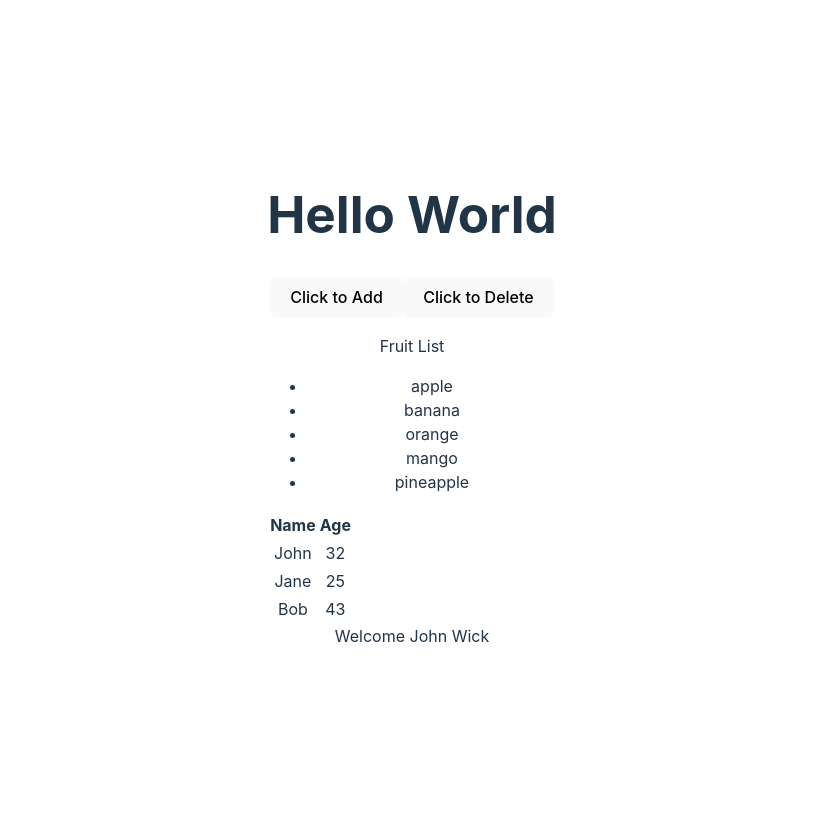
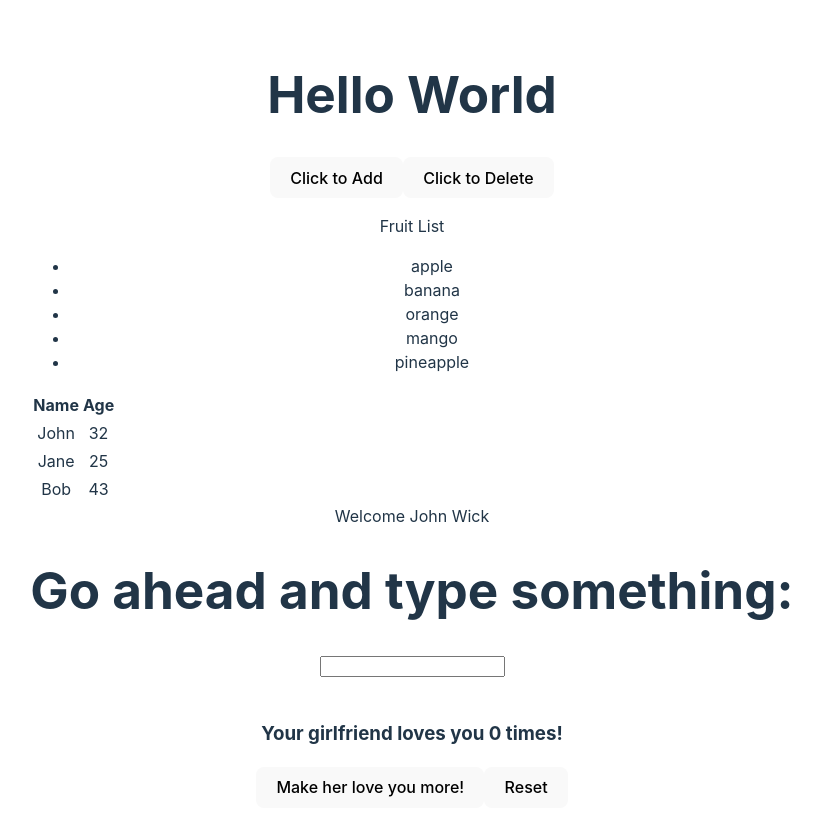
Before and after one commit to kowsar-mahmud-remon/testing-react-app, a React (Vite) app: page / in a window 1280 px wide. Shown: the top 836 px of the page, without its empty margins (228-1049 px from the left). Before the commit the page ends 800 px from the top, so only its background shows below. Built offline with nearby package versions, Linux system fonts and the light colour scheme.

Commit message:
test click event

```diff
--- a/package.json
+++ b/package.json
@@ -11,6 +11,7 @@
     "test": "vitest --run --reporter verbose"
   },
   "dependencies": {
+    "@testing-library/user-event": "^14.5.1",
     "@types/jest": "^29.5.8",
     "react": "^18.2.0",
     "react-dom": "^18.2.0"
--- a/src/App.tsx
+++ b/src/App.tsx
@@ -1,6 +1,7 @@
 import "./App.css";
 import FruitList from "./components/FruitList/FruitList";
 import PrimaryButton from "./components/PrimaryButton";
+import UserEvent from "./components/UserEvent/UserEvent";
 import UsersTable from "./components/UsersTable/UsersTable";
 
 export const users = [
@@ -21,6 +22,7 @@ function App() {
         <PrimaryButton actionType="Delete"></PrimaryButton>
         <FruitList fruits={fruits}></FruitList>
         <UsersTable users={users}></UsersTable>
+        <UserEvent></UserEvent>
       </div>
     </>
   );
--- /dev/null
+++ b/src/components/UserEvent/UserEvent.tsx
@@ -0,0 +1,26 @@
+import { useState } from "react";
+
+const UserEvent = () => {
+  const [loveCount, setLoveCount] = useState(0);
+  const [userInput, setUserInput] = useState("");
+
+  return (
+    <div>
+      <div className="" style={{ display: "flex" }}>
+        <h1>Go ahead and type something:</h1>
+        <h2> {userInput}</h2>
+      </div>
+      <input type="text" onChange={(e) => setUserInput(e.target.value)} />
+
+      <br />
+      <br />
+      <h3>Your girlfriend loves you {loveCount} times!</h3>
+      <button onClick={() => setLoveCount((count) => ++count)}>
+        Make her love you more!
+      </button>
+      <button onClick={() => setLoveCount(0)}>Reset</button>
+    </div>
+  );
+};
+
+export default UserEvent;
--- a/tsconfig.json
+++ b/tsconfig.json
@@ -5,6 +5,8 @@
     "lib": ["ES2020", "DOM", "DOM.Iterable"],
     "module": "ESNext",
     "skipLibCheck": true,
+
+    "types": ["@testing-library/user-event"],
 
     /* Bundler mode */
     "moduleResolution": "bundler",
```
Also changed, not shown: 2 other files (tests, documents, lock files or other folders).
